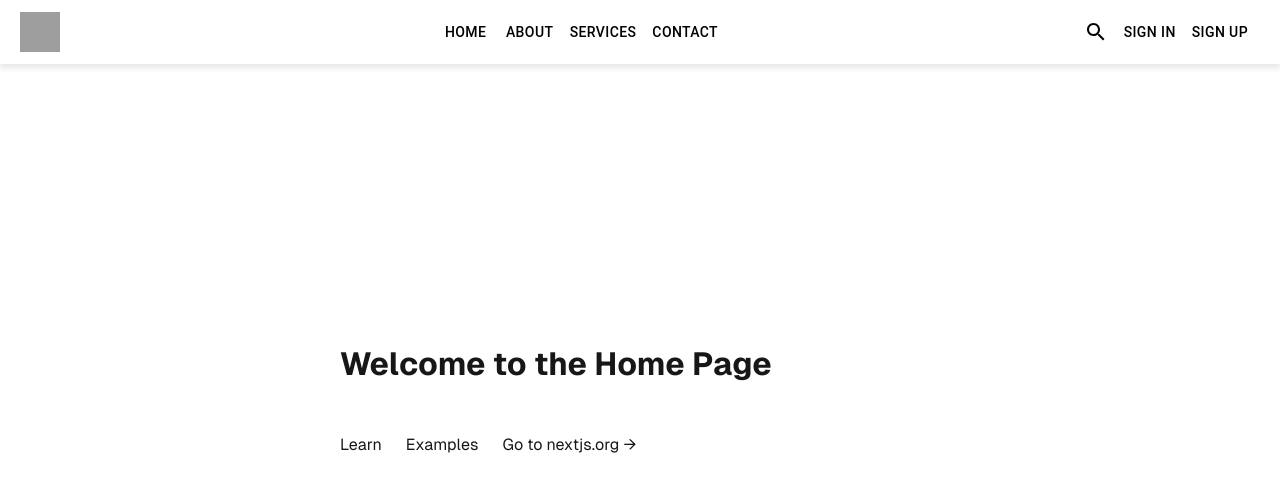
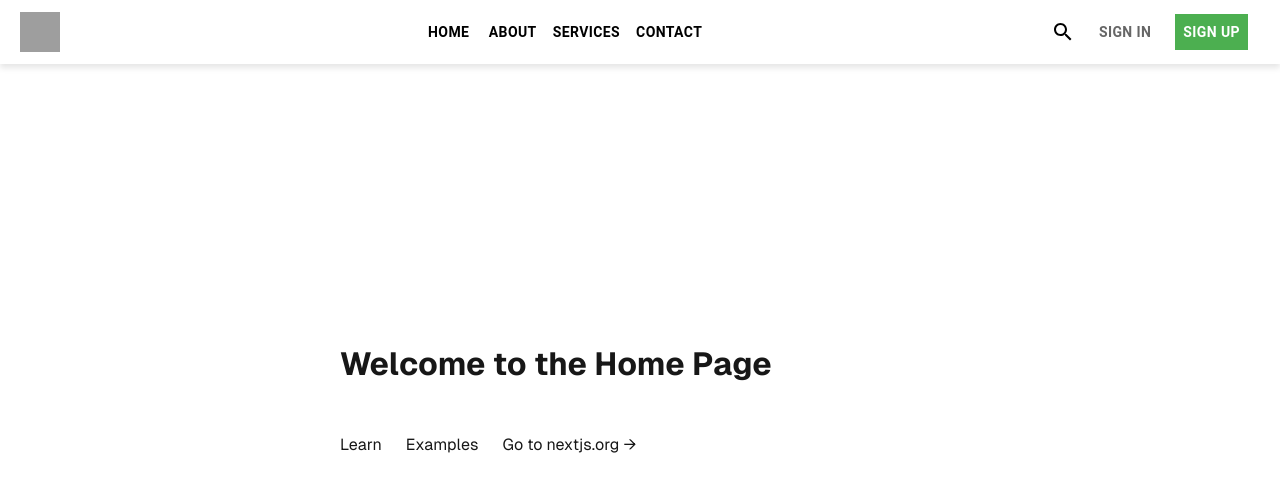
Before and after one commit to nurcanNT/nextCourse, a Next.js app: page / in a window 1280 px wide. Shown: the top 492 px of the page. Built offline with nearby package versions, Linux system fonts and the light colour scheme; grey boxes are pictures that could not be loaded.

Commit message:
feat: fix style

```diff
--- a/src/components/Header.js
+++ b/src/components/Header.js
@@ -14,17 +14,17 @@ export default function Header() {
           <Image src="/logo.svg" alt="Logo" width={40} height={40} />
         </IconButton>
 
-        <Box sx={{ flexGrow: 1, display: 'flex', justifyContent: 'center' }}>
-          <Button color="inherit" component={Link} href="/">
+        <Box sx={{ flexGrow: 1, display: 'flex', justifyContent: 'center',  }}>
+          <Button color="inherit" component={Link} href="/" sx={{fontWeight: 'bold'}}>
             Home
           </Button>
-          <Button color="inherit" component={Link} href="/about">
+          <Button color="inherit" component={Link} href="/about" sx={{fontWeight: 'bold'}}>
             About
           </Button>
-          <Button color="inherit" component={Link} href="/services">
+          <Button color="inherit" component={Link} href="/services" sx={{fontWeight: 'bold'}}>
             Services
           </Button>
-          <Button color="inherit" component={Link} href="/contact">
+          <Button color="inherit" component={Link} href="/contact" sx={{fontWeight: 'bold'}}>
             Contact
           </Button>
         </Box>
@@ -32,10 +32,38 @@ export default function Header() {
         <IconButton color="inherit">
           <SearchIcon />
         </IconButton>
-        <Button color="inherit" component={Link} href="/signin">
+        <Button
+            component={Link}
+            href="/signin"
+            sx={{
+              color: '#666',
+              backgroundColor: 'transparent',
+              borderRadius: 0,
+              border: 0,
+              fontWeight: 'bold',
+              mx: 1,
+              '&:hover': {
+                backgroundColor: '#f2f2f2',
+              },
+            }}
+          >
           Sign In
         </Button>
-        <Button color="inherit" component={Link} href="/signup">
+        <Button
+            component={Link}
+            href="/signup"
+            sx={{
+              color: '#fff',
+              backgroundColor: '#4caf50',
+              borderRadius: 0,
+              border: 0,
+              fontWeight: 'bold',
+              mx: 1,
+              '&:hover': {
+                backgroundColor: '#45a049',
+              },
+            }}
+          >
           Sign Up
         </Button>
       </Toolbar>
```
